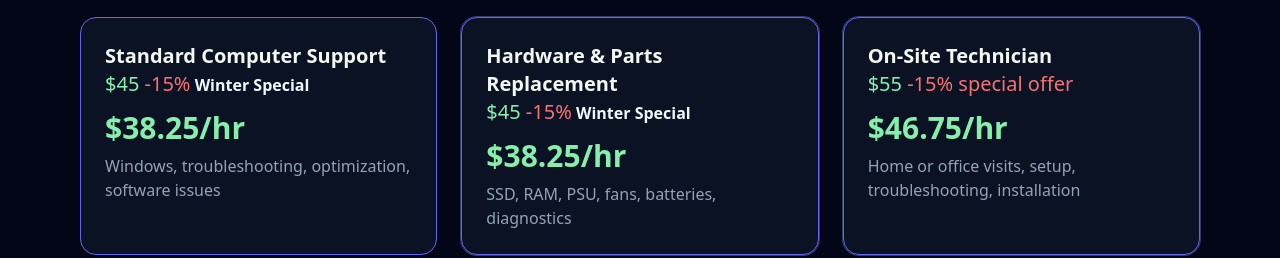
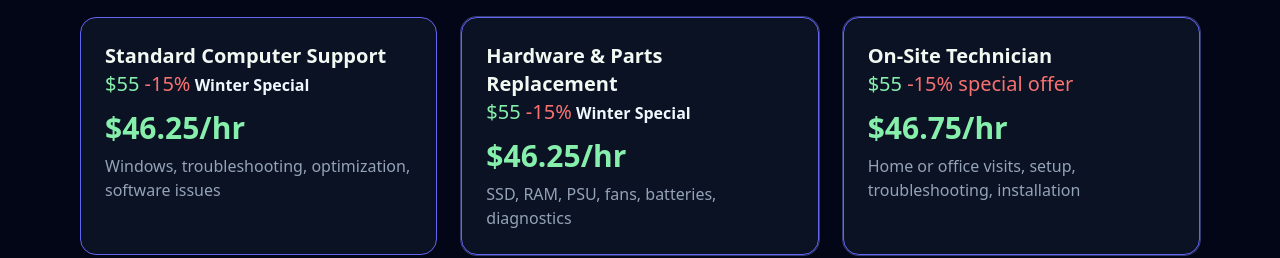
Before and after one commit to MyBaBB/OfficeOps, a React (Vite) app: page /comptech in a window 1280 px wide. Shown: the part 2206-2464 px from the top of the page. Built offline with nearby package versions, Linux system fonts and the light colour scheme.

Commit message:
fixed rates pricing

```diff
--- a/src/Pages/CompTechFolder/CompTech.jsx
+++ b/src/Pages/CompTechFolder/CompTech.jsx
@@ -192,7 +192,7 @@ import HackerBuddyBottom from "../../Components/HackerBuddyFolder/HackerBuddyBot
                 Standard Computer Support
               </h4>
               <p className="text-xl text-green-300 ">
-                $45
+                $55
                 <span className="text-red-400">
                   &nbsp;-15%
                   <span className="text-[aliceblue] font-semibold text-base">
@@ -201,7 +201,7 @@ import HackerBuddyBottom from "../../Components/HackerBuddyFolder/HackerBuddyBot
                 </span>
               </p>
               <p className="mt-3 text-3xl font-semibold text-green-300">
-                $38.25/hr
+                $46.25/hr
               </p>
 
               <p className="mt-2 text-xs text-slate-400 xl:text-base">
@@ -216,7 +216,7 @@ import HackerBuddyBottom from "../../Components/HackerBuddyFolder/HackerBuddyBot
               </h4>
 
               <p className="text-xl text-green-300 ">
-                $45
+                $55
                 <span className="text-red-400">
                   &nbsp;-15%
                   <span className="text-[aliceblue] font-semibold text-base">
@@ -225,7 +225,7 @@ import HackerBuddyBottom from "../../Components/HackerBuddyFolder/HackerBuddyBot
                 </span>
               </p>
               <p className="mt-3 text-3xl font-semibold text-green-300">
-                $38.25/hr
+                $46.25/hr
               </p>
 
               <p className="mt-2 text-xs text-slate-400 xl:text-base">
```
